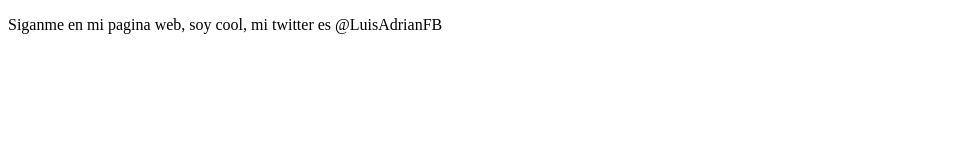
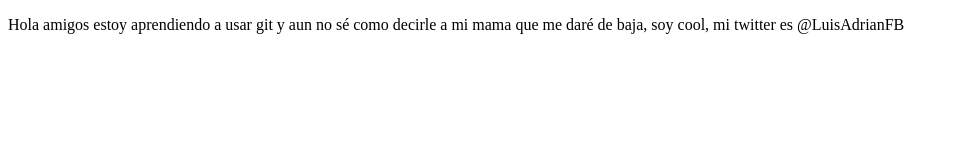
Before and after one commit to AdrianFlores-B/proyecto-demo-cursoprework, a plain HTML site: page index.html in a window 1280 px wide. Shown: the whole page, without its empty margins (0-958 px from the left). Drawn offline with Linux system fonts and the light colour scheme.

Commit message:
cambios nuevos a mi primer pagina

```diff
--- a/index.html
+++ b/index.html
@@ -7,7 +7,7 @@
 </head>
 <body>
     <p>
-        Siganme en mi pagina web, soy cool, mi twitter es @LuisAdrianFB
+        Hola amigos estoy aprendiendo a usar git y aun no sé como decirle a mi mama que me daré  de baja, soy cool, mi twitter es @LuisAdrianFB
     </p>
 </body>
 </html>
```
